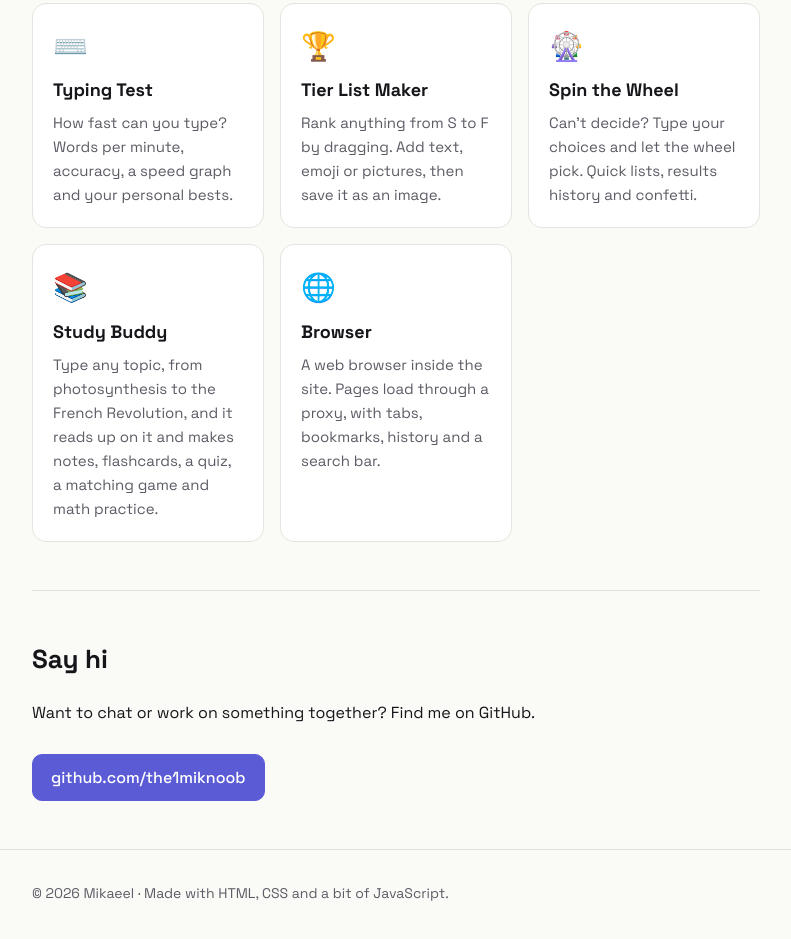
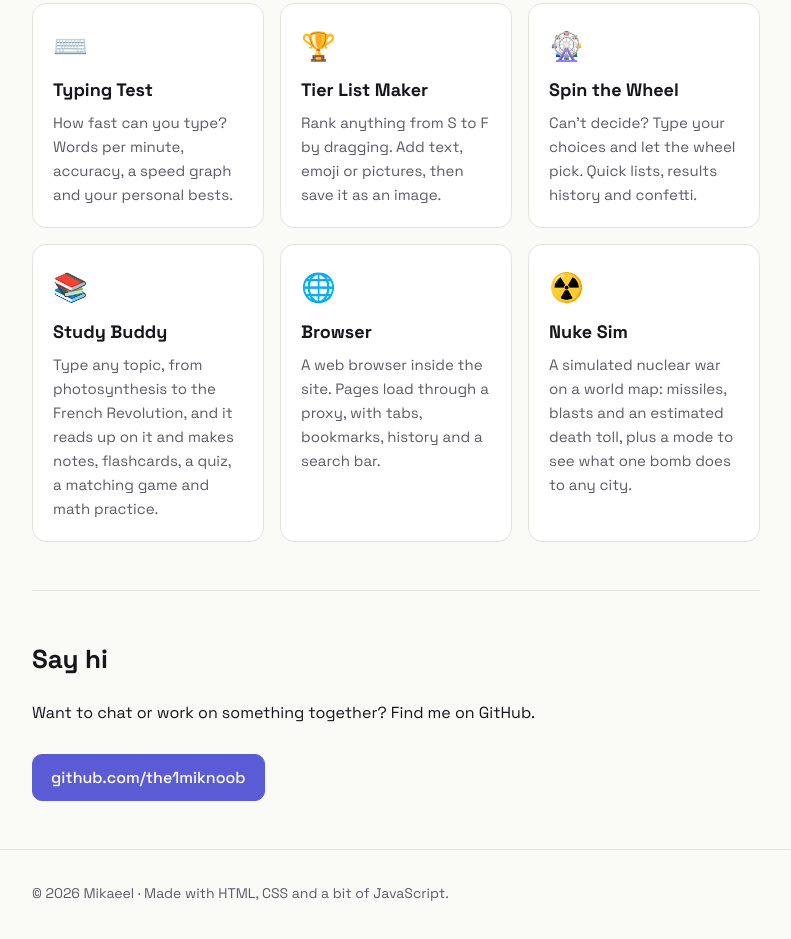
Before and after one commit to the1miknoob/idk, a plain HTML site: page index.html in a window 1280 px wide. Shown: the part 1476-2415 px from the top of the page, without its empty margins (244-1035 px from the left). Drawn offline with Linux system fonts and the light colour scheme.

Commit message:
Nuke Sim (work in progress): add it to the site menu, homepage, sitemap and README
The app itself (nuke-sim/) is still being built; this branch isn't merged
until it's finished and tested.

Co-Authored-By: Claude Opus 5.5 <noreply@anthropic.com>
Claude-Session: https://claude.ai/code/session_01DzaaAqEvQm887VqTipkt5W

```diff
--- a/index.html
+++ b/index.html
@@ -326,6 +326,11 @@
           <h3>Browser</h3>
           <p>A web browser inside the site. Pages load through a proxy, with tabs, bookmarks, history and a search bar.</p>
         </a>
+        <a class="card" href="nuke-sim/" style="color:inherit;text-decoration:none">
+          <div class="emoji">☢️</div>
+          <h3>Nuke Sim</h3>
+          <p>A simulated nuclear war on a world map: missiles, blasts and an estimated death toll, plus a mode to see what one bomb does to any city.</p>
+        </a>
       </div>
     </section>
 
@@ -370,7 +375,7 @@
     const reduceMotion = matchMedia('(prefers-reduced-motion: reduce)').matches;
 
     // ---------- Typing effect (✏️ EDIT: change the words) ----------
-    const WORDS = ['games', 'music players', 'study tools', 'web browsers', 'dashboards', 'world maps', 'armor simulators', 'chess engines', 'tier lists', 'websites', 'cool stuff', 'things I\'m proud of'];
+    const WORDS = ['games', 'music players', 'study tools', 'web browsers', 'simulations', 'dashboards', 'world maps', 'armor simulators', 'chess engines', 'tier lists', 'websites', 'cool stuff', 'things I\'m proud of'];
     const typed = document.getElementById('typed');
     if (!reduceMotion) {
       let w = 0, i = WORDS[0].length, deleting = true;
--- a/site.js
+++ b/site.js
@@ -11,6 +11,7 @@
     ['📊', 'Dashboard', 'dashboard/', 'clock weather todo notes timer countdown', 'app', '#3b82f6', 'Clock, weather, to-dos, notes and a focus timer'],
     ['📚', 'Study Buddy', 'study/', 'study learn flashcards quiz notes homework revise revision school test exam math maths history science geography practice research wikipedia', 'app', '#c026d3', 'Type any topic: notes, flashcards, a quiz and more'],
     ['🌐', 'Browser', 'browser/', 'web browser internet proxy surf tabs bookmarks history search websites sites', 'app', '#0284c7', 'Browse the web through a proxy, with tabs and bookmarks'],
+    ['☢️', 'Nuke Sim', 'nuke-sim/', 'nuclear war simulation missile icbm nuke bomb blast map world fallout nukemap simulator', 'app', '#b91c1c', 'A nuclear war simulation on a world map'],
     ['🛰️', 'World Watch', 'world-watch/', 'map news war conflicts earthquakes space live tv', 'app', '#0e9f9e', 'A live world map: news, earthquakes, storms, the space station'],
     ['🛡️', 'Armor Pen Sim', 'armor-sim/', 'tank shell armor penetration ricochet heat sim sandbox physics particles vehicle builder destruction turret rocket missile rpg motor tail fins projectile maker make your own shell custom aim-9 sidewinder amraam air-to-air fighter jet challenges volley burst formulas ballistic limit plutonium dart cannonball musket pykrete tiger panther maus t-34 sherman kv-1 churchill pershing leopard abrams t-90 bmp merkava armata t-14 bob semple', 'app', '#64748b', 'Fire shells at armor and at tanks made of particles'],
     ['🎮', 'Games Arcade', 'games/', 'all games play', 'app', '#8b5cf6', 'All the games in one place'],
--- a/sitemap.xml
+++ b/sitemap.xml
@@ -20,4 +20,5 @@
   <url><loc>https://the1miknoob.github.io/idk/spin-wheel/</loc></url>
   <url><loc>https://the1miknoob.github.io/idk/study/</loc></url>
   <url><loc>https://the1miknoob.github.io/idk/browser/</loc></url>
+  <url><loc>https://the1miknoob.github.io/idk/nuke-sim/</loc></url>
 </urlset>
```
Also changed, not shown: 1 other file.
